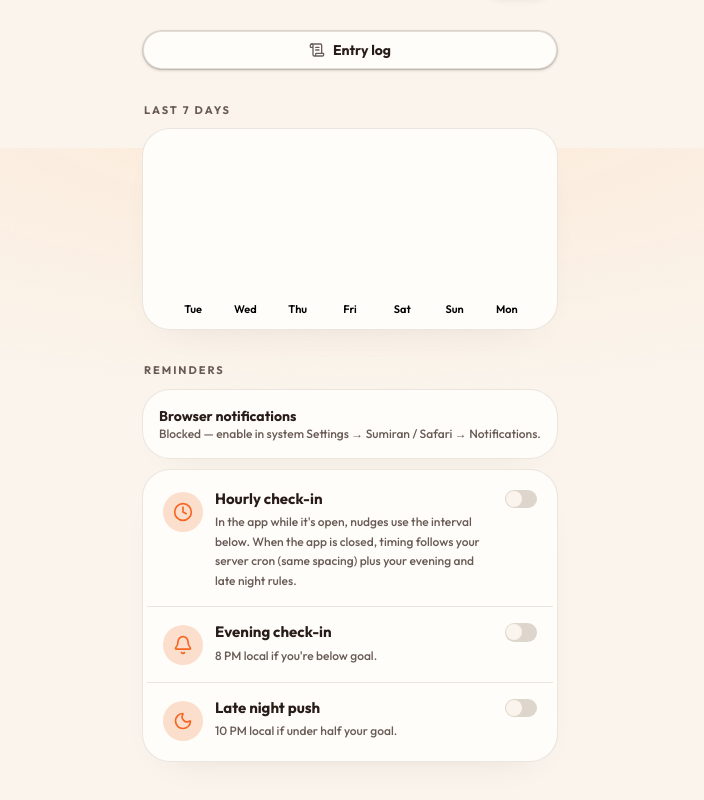
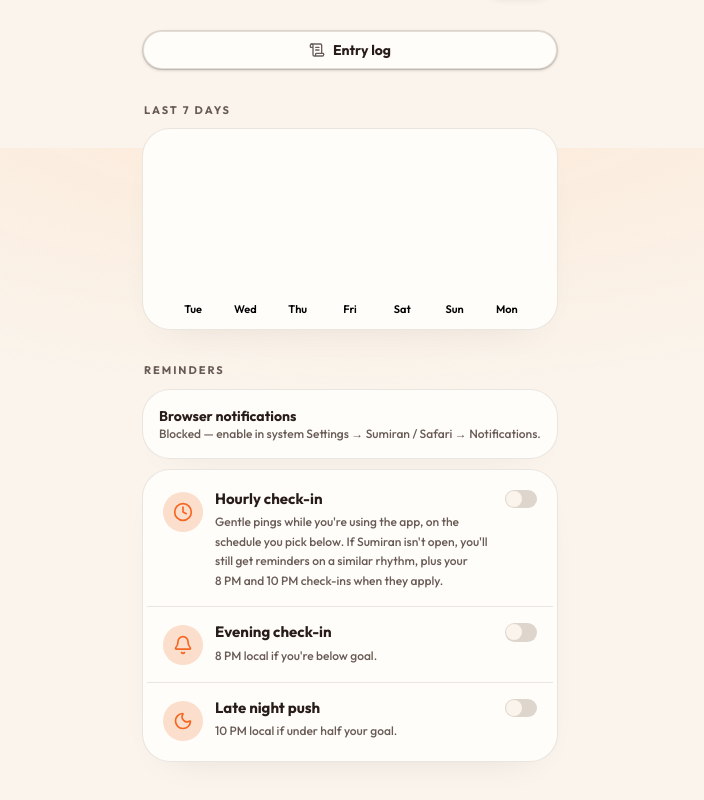
Before and after one commit to pradhumnts/Sumiran, a Next.js app: page / in a window 1280 px wide. Shown: the part 652-1452 px from the top of the page, without its empty margins (290-994 px from the left). Built offline with nearby package versions, Linux system fonts and the light colour scheme.

Commit message:
Soften hourly reminder helper copy for non-technical users

```diff
--- a/src/components/Reminders.jsx
+++ b/src/components/Reminders.jsx
@@ -124,9 +124,9 @@ export default function Reminders({ settings, onChange }) {
             <div className="min-w-0 space-y-1">
               <Label className="text-[15px] font-bold leading-tight">Hourly check-in</Label>
               <p className="text-xs font-medium leading-relaxed text-muted-foreground">
-                In the app while it&apos;s open, nudges use the interval below. When the app is
-                closed, timing follows your server cron (same spacing) plus your evening and late
-                night rules.
+                Gentle pings while you&apos;re using the app, on the schedule you pick below. If
+                Sumiran isn&apos;t open, you&apos;ll still get reminders on a similar rhythm, plus
+                your 8&nbsp;PM and 10&nbsp;PM check-ins when they apply.
               </p>
               {settings.hourly.enabled && (
                 <div className="space-y-2 pt-2">
```
